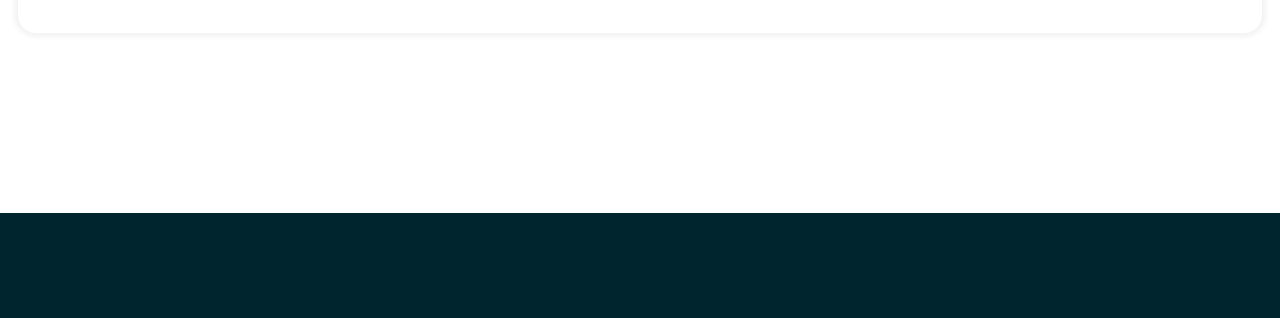
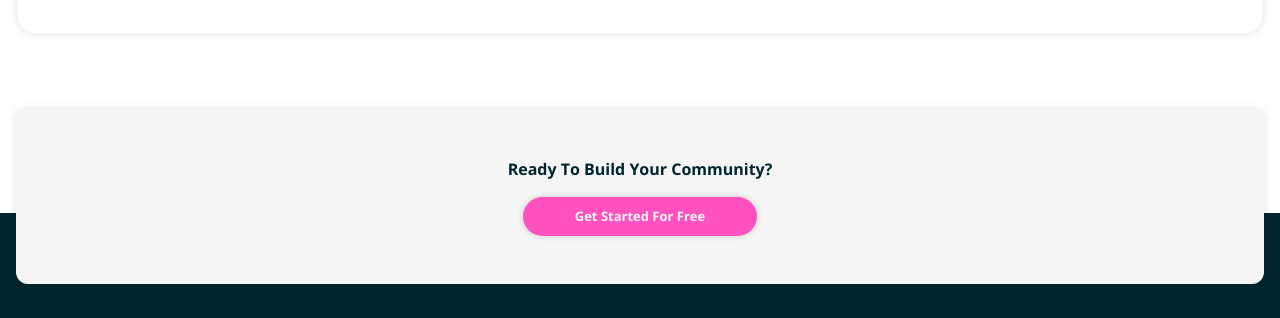
Before and after one commit to EbadShelby/huddle-landing-page-design-to-code_004, a plain HTML site: page index.html in a window 1280 px wide. Shown: the part 4474-4792 px from the top of the page. Drawn offline with nearby package versions, Linux system fonts and the light colour scheme; a web font is replaced by a local one.

Commit message:
update 1.6

```diff
--- a/index.html
+++ b/index.html
@@ -122,12 +122,12 @@
     </main>
       <footer class="footer">
         <div class="inline-wrapper">
-          <!-- <div class="footer__cta">
+          <div class="footer__cta">
             <p class="footer__cta-text">Ready To Build Your Community?</p>
             <button class="button button--cta-primary">
               Get Started For Free
             </button>
-          </div> -->
+          </div>
           <div>
             <img class="footer__page-logo" src="images/logo.svg" alt="page-logo">
           </div>
--- a/style.css
+++ b/style.css
@@ -168,7 +168,29 @@ body {
   color: var(--clr-neutral-100);
   padding-block: var(--spacing-xxlarge) var(--spacing-medium);
   text-align: start;
+  position: relative;
 }
+
+.footer__cta {
+  position: absolute;
+  padding: var(--spacing-large) var(--spacing-medium);
+  color: var(--clr-neutral-800);
+  font-weight: var(--fw-bold);
+  font-size: var(--fs-600);
+  border-radius: .75em;
+  top: -6.5em;
+  right: 1em;
+  left: 1em;
+  display: grid;
+  place-content: center;
+  gap: var(--spacing-regular);
+  text-align: center;
+  /* transform: translate(50%); */
+  box-shadow: 0px 0px 5px 4px rgba(0,0,0,0.05);
+  background-color: var(--clr-neutral-100);
+
+}
+
 .footer__grid {
   display: grid;
   gap: var(--spacing-large);
```
